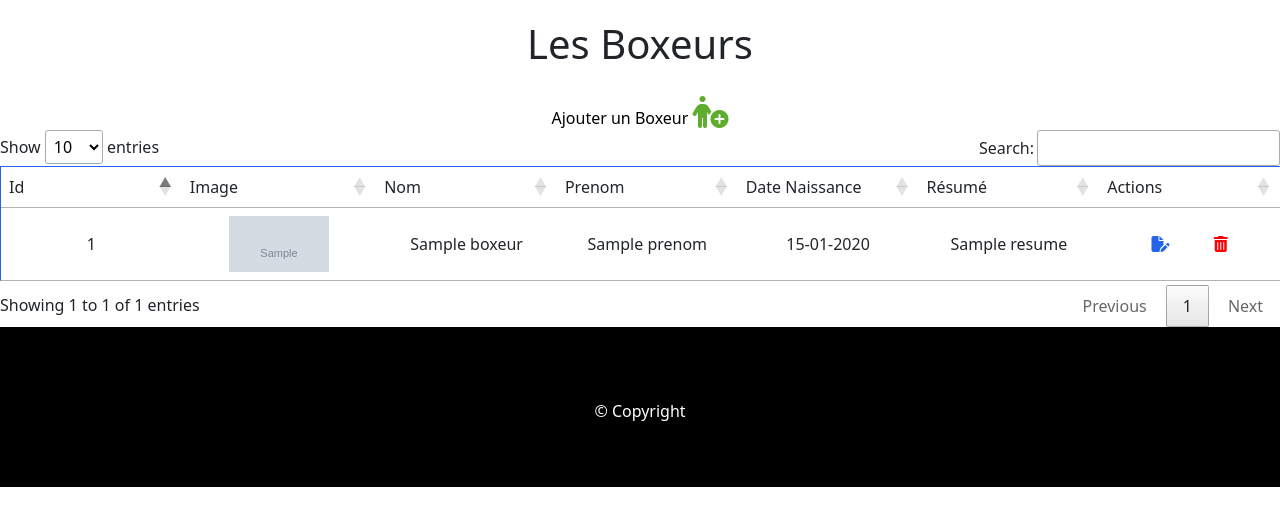
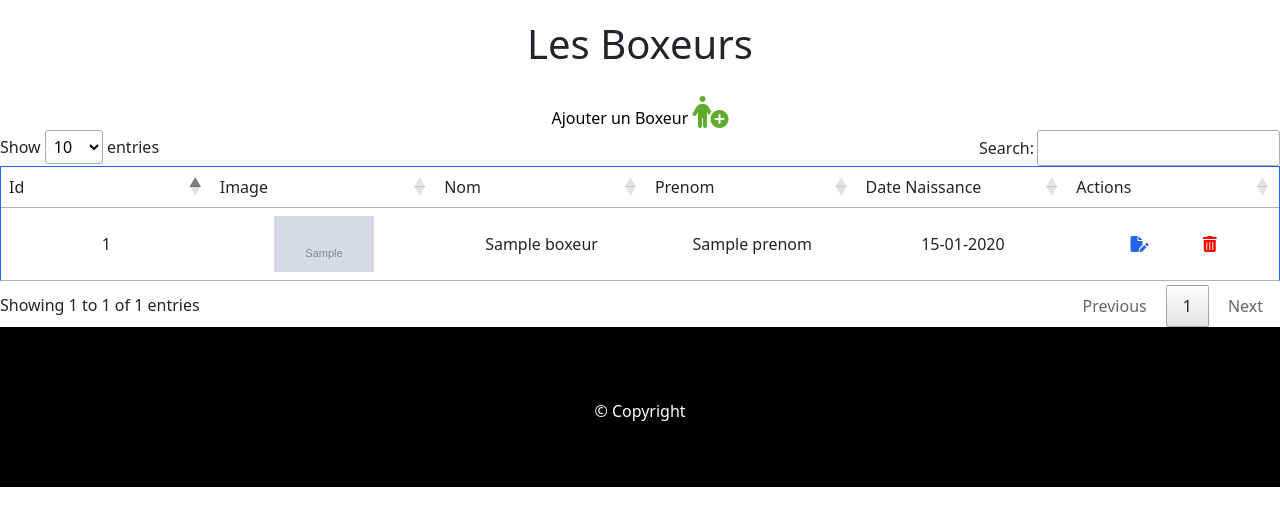
Before and after one commit to RaphaelPortailler/BoxeV1, a Symfony app: template templates/admin/adminBoxe.html.twig in a window 1280 px wide. Shown: the part 160-680 px from the top of the page. Run offline with Twig, Linux system fonts and the light colour scheme; the template is opened without the code that fills it: most values are stand-ins (such as "Sample title", 1, 10 or a date in 2020); grey boxes marked "Sample" are stand-in pictures; some libraries are stand-ins or nearby versions.

Commit message:
retrait td resume du boxeur coter admin

```diff
--- a/templates/admin/adminBoxe.html.twig
+++ b/templates/admin/adminBoxe.html.twig
@@ -26,14 +26,11 @@
                 <td>Nom</td>
                 <td>Prenom</td>
                 <td>Date Naissance</td>
-                <td>Résumé</td>
+                {# <td>Résumé</td> #}
                 <td>Actions</td>
             </tr>
             </thead>
-
             <tbody>
-
-
             {% for  boxeur in boxeurs %}
                 <tr>
                     <td>{{ boxeur.id }}</td>
@@ -45,7 +42,7 @@
                     <td>{{ boxeur.nom }}</td>
                     <td>{{ boxeur.prenom }}</td>
                     <td>{{ boxeur.DateNaissance | date('d-m-Y') }}</td>
-                    <td>{{ boxeur.resume }}</td>
+                    {# <td>{{ boxeur.resume }}</td> #}
                     {# <td>{{ boxeur.Pesers }}</td> #}
 
                     {# <td>{{ article.category ? article.category.title : 'sans catégorie' }}</td> #}
@@ -61,9 +58,7 @@
                             <a class="black" href="{{ path('admin_update_boxeur', {id:boxeur.id }) }}"><i class="fa-solid fa-file-pen iUpdate"></i></a>
 
                             <p class="js-admin-article-delete"><i class="fa-solid fa-trash-can"></i></p>
-
                         </div>
-
 
                         <div class="popupWrapper">
                             <div class="admin-article-popup-delete">
@@ -72,9 +67,7 @@
                                 <a href="{{ path('delete_boxeur', {id:boxeur.id}) }}">Supprimer</a>
                             </div>
                         </div>
-
                     </td>
-
                 </tr>
             {% endfor %}
             </tbody>
```
